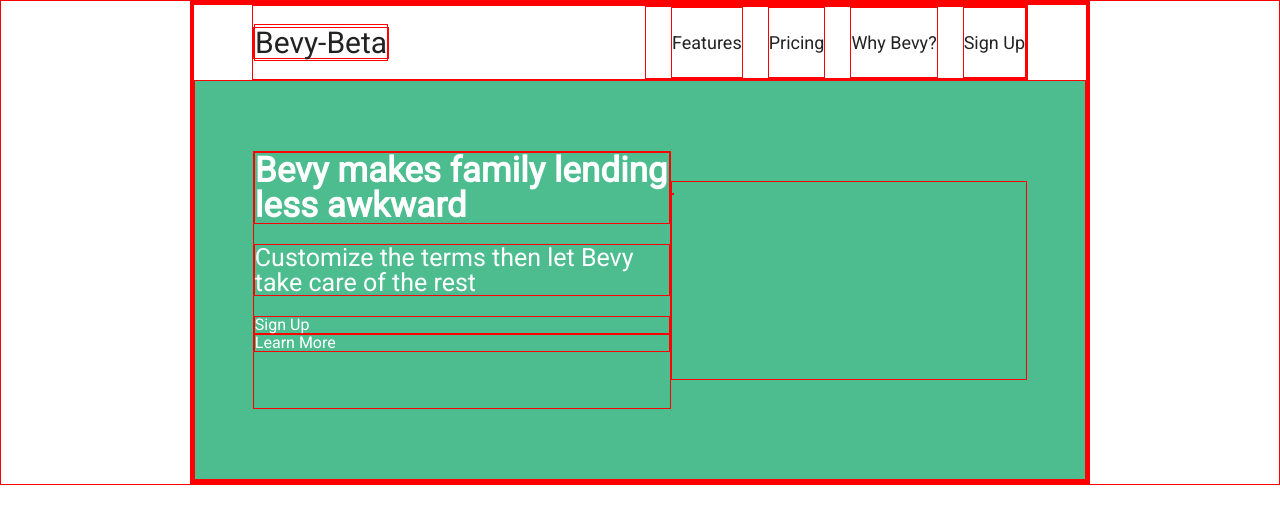
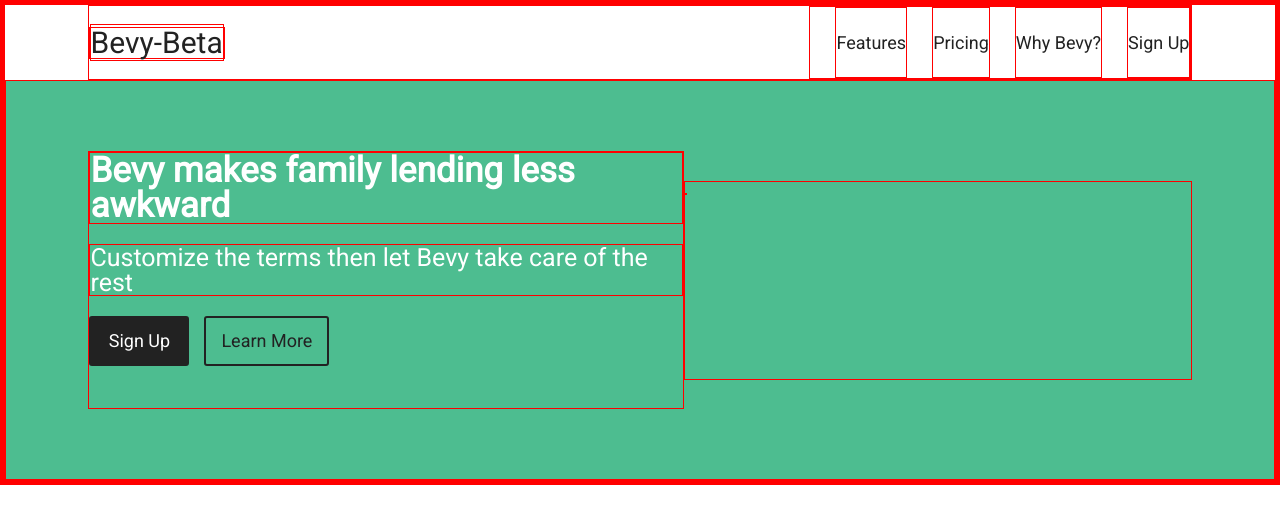
Before and after one commit to clintKunz/Bevy-Beta, a React (Create React App) app in the folder bevy-front-end/: page / in a window 1280 px wide. Shown: the top 524 px of the page. Built offline with nearby package versions, Linux system fonts and the light colour scheme.

Commit message:
style CTA buttons

```diff
--- a/bevy-front-end/src/App.css
+++ b/bevy-front-end/src/App.css
@@ -57,7 +57,7 @@
 
 body {
   margin: auto;
-  width: 900px;
+  /* width: 900px; */
   font-family: 'Roboto', sans-serif;
 }
 
@@ -129,3 +129,24 @@
 	width: 40%;
 	height: 50%;
 }
+
+.cta-text .btn {
+	display: inline-flex;
+	justify-content: center;
+	align-items: center;
+	height: 50px;
+	width: 125px;
+	margin-right: 15px;
+	border: 2px solid #222222;
+	border-radius: 3px;
+	font-size: 18px;
+}
+
+.cta-text .sign-up {
+	background-color: #222222;
+	width: 100px;
+}
+
+.cta-text .learn-more {
+	color: #222222;
+}
```
Also changed, not shown: bevy-front-end/src/components/WhatIsBevy.js (deleted, +0 -17 lines).
